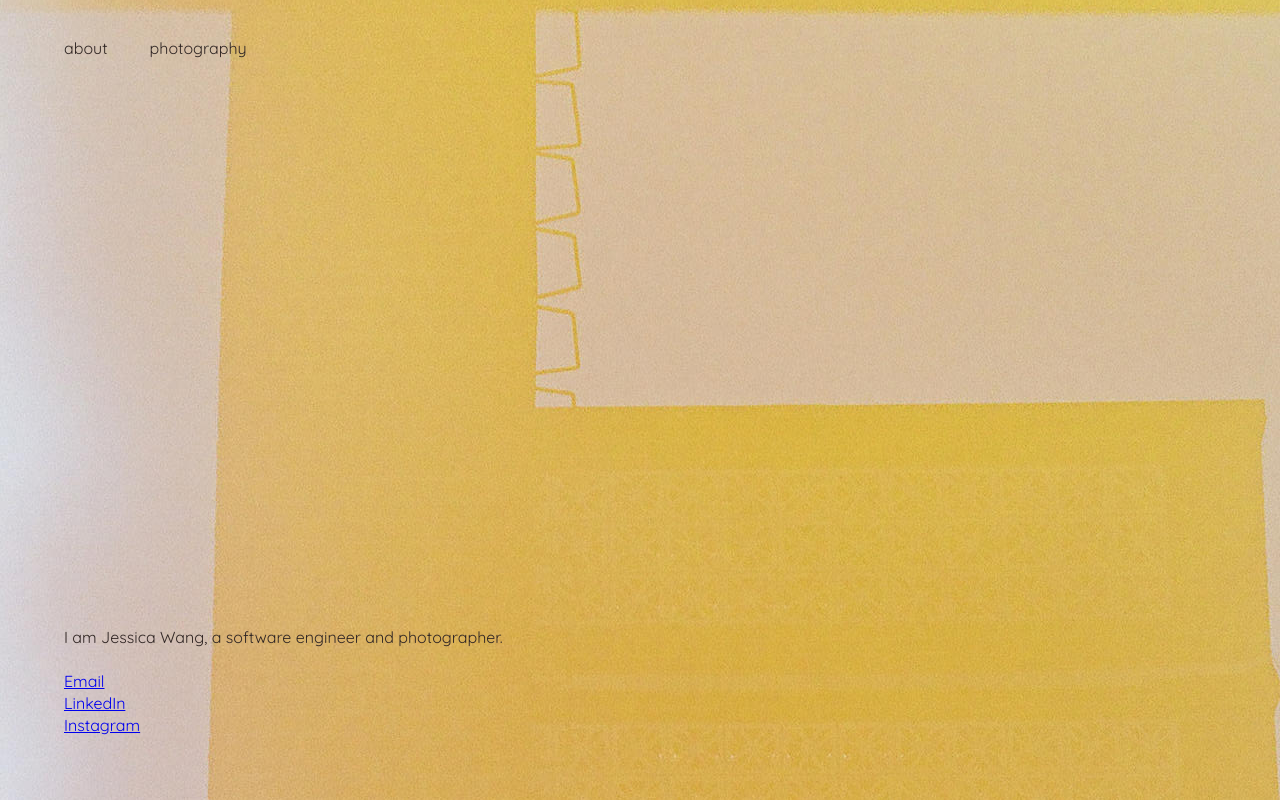
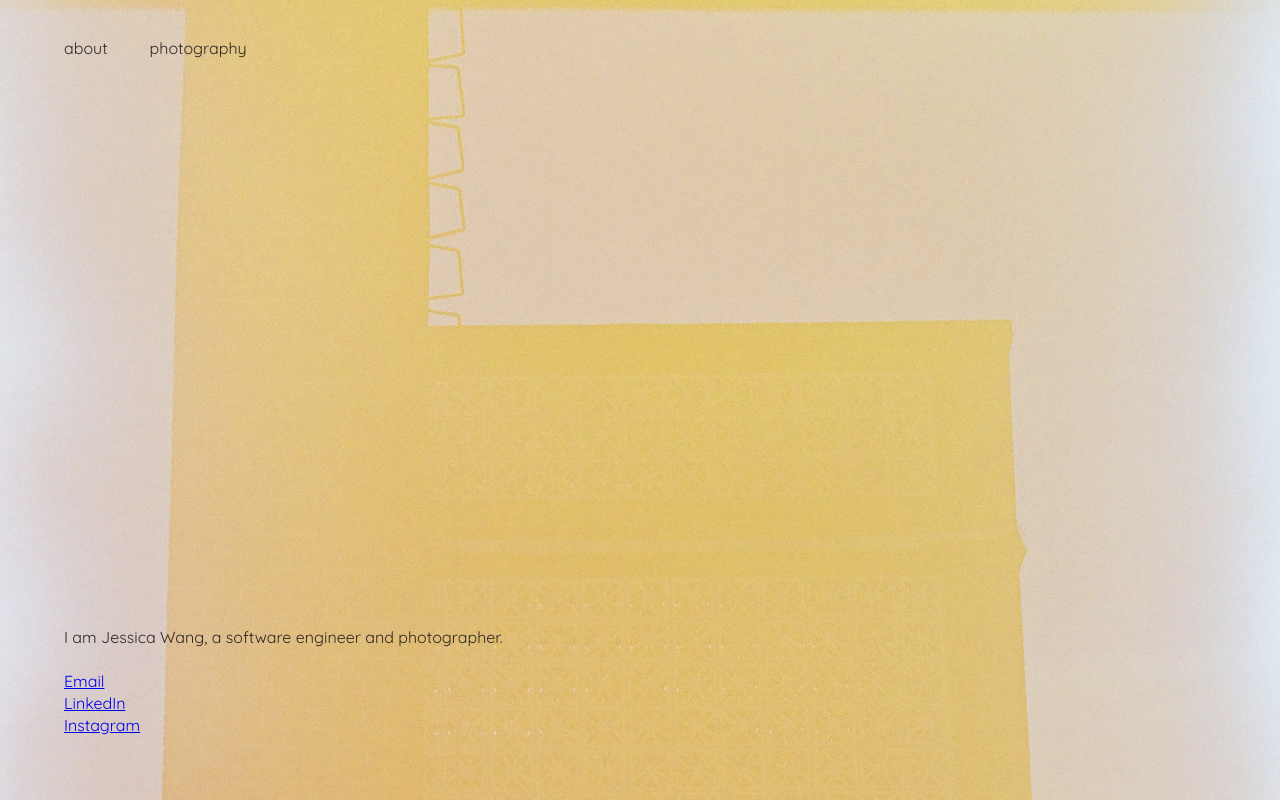
Before and after one commit to jesswang/jesswang.github.io, a React (Create React App) app: page / in a window 1280 px wide. Built offline with nearby package versions, Linux system fonts and the light colour scheme.

Commit message:
fix up styles

```diff
--- a/package.json
+++ b/package.json
@@ -8,6 +8,7 @@
     "@testing-library/react": "^11.2.2",
     "@testing-library/user-event": "^12.2.2",
     "gh-pages": "^3.1.0",
+    "ini": "^1.3.6",
     "react": "^17.0.1",
     "react-dom": "^17.0.1",
     "react-scripts": "4.0.1",
--- a/src/App.js
+++ b/src/App.js
@@ -3,6 +3,7 @@ import backgroundXs from "./background-xs.jpg";
 import backgroundSm from "./background-sm.jpg";
 import backgroundMd from "./background-md.jpg";
 import backgroundLg from "./background-lg.jpg";
+import { breakpointSmMin, breakpointMdMin, breakpointLgMin } from './stylesUtils';
 
 function App() {
 
@@ -22,36 +23,45 @@ function App() {
   );
 }
 
+const opacityGradient = 'linear-gradient(rgba(255,255,255, 0.2), rgba(255,255,255, 0.2))';
+
 const AppContainer = styled.div`
   font-size: 16px;
-  background: url(${backgroundXs});
+  background: ${opacityGradient}, url(${backgroundXs}) no-repeat left top/cover;
   height: 100vh;
 
-  @media (min-width: 480px) {
-    background-image: url(${backgroundSm});
+  @media (min-width: ${breakpointSmMin}px) {
+    background: ${opacityGradient}, url(${backgroundSm}) no-repeat left top/cover;
   }
-  @media (min-width: 768px) {
-    background-image: url(${backgroundMd});
+  @media (min-width: ${breakpointMdMin}px) {
+    background: ${opacityGradient}, url(${backgroundMd}) no-repeat left top/cover;
   }
-  @media (min-width: 1280px) {
-    background-image: url(${backgroundLg});
+  @media (min-width: ${breakpointLgMin}px) {
+    background: ${opacityGradient}, url(${backgroundLg}) no-repeat left top/cover;
   }
 `;
 const Menu = styled.ul`
-  position: fixed;
+  position: absolute;
   top: 0;
-  padding: 0;
-  margin: 40px 0 40px 64px;
   list-style-type: none;
+  margin: 32px 20px;
+
+  @media (min-width: ${breakpointSmMin}px) {
+    margin: 40px 64px;
+  }
 `;
 const ListItem = styled.li`
   display: inline-flex;
   margin-right: 42px;
 `;
 const Info = styled.div`
-  position: fixed;
+  position: absolute;
   bottom: 0;
-  margin: 64px;
+  margin: 0 20px 32px;
+
+  @media (min-width: ${breakpointSmMin}px) {
+    margin: 64px;
+  }
 `;
 const InfoText = styled.p`
   margin-bottom: 24px;
--- /dev/null
+++ b/src/stylesUtils.js
@@ -0,0 +1,3 @@
+export const breakpointSmMin = 480;
+export const breakpointMdMin = 768;
+export const breakpointLgMin = 1280;
```
Also changed, not shown: 1 other file (tests, documents, lock files or other folders).
